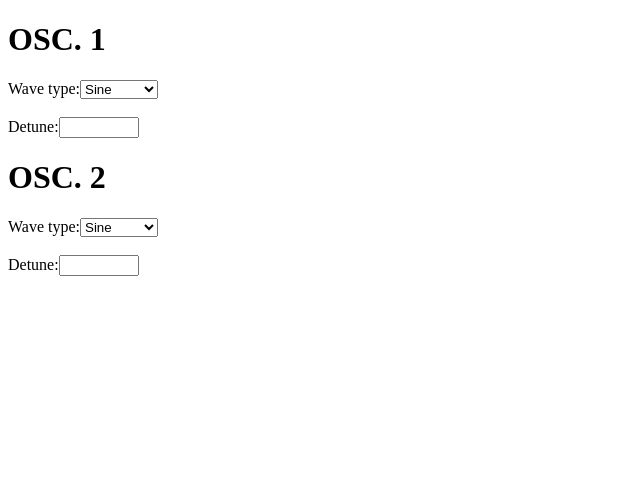
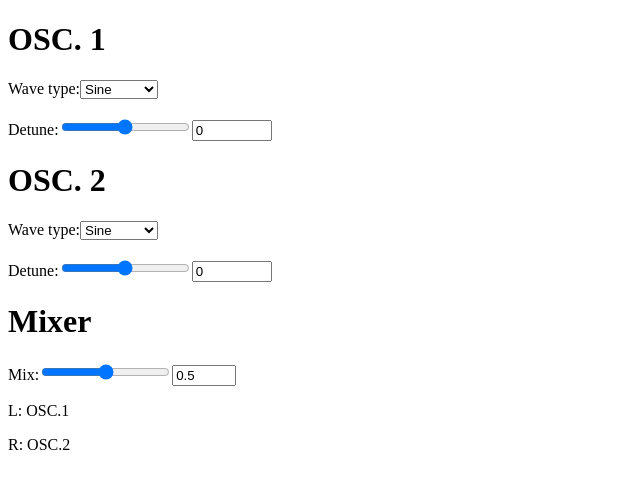
Before and after one commit to croced/synthesis, a React (Create React App) app: page / in a window 1280 px wide. Both pictures are taken after a click on the button "Start". Shown: the top 488 px of the page, without its empty margins (0-640 px from the left). Built offline with nearby package versions, Linux system fonts and the light colour scheme.

Commit message:
feat: added volume mixer, refactoring

```diff
--- a/src/App.tsx
+++ b/src/App.tsx
@@ -1,9 +1,8 @@
-import { isNumber } from 'lodash';
 import React, { useEffect, useRef, useState } from 'react';
-import { ISynthesiser, handleMidiEvent } from './engine/AudioEngine';
+import { IPatch, handleMidiEvent } from './engine/AudioEngine';
 import { GetMIDIMessage } from './engine/MIDIEngine';
 
-const initialSynth: ISynthesiser = {
+const initialPatch: IPatch = {
     oscillators: [
         {
             waveType: "sine",
@@ -14,6 +13,10 @@ const initialSynth: ISynthesiser = {
             detune: 0
         },
     ],
+    mixer: {
+      type: "volume",
+      mix: 0.5
+    }
 };
 
 const App: React.FC = () => {
@@ -23,11 +26,12 @@ const App: React.FC = () => {
 
   const [contextStarted, setContextStarted] = useState(false);
 
-  const [synthesiser, setSynthesiser] = useState<ISynthesiser>(initialSynth);
+  const [patch, setPatch] = useState<IPatch>(initialPatch);
 
   /**
    * Initialise the AudioContext on mount, and close it on unmount.
    */
+
   useEffect(() => {
 
     audioContext.current = new (window.AudioContext || window.webkitAudioContext)();
@@ -79,7 +83,7 @@ const App: React.FC = () => {
         input[1].removeEventListener('midimessage', inputListener);
       });
     }
-  }, [midiAccess, synthesiser]); // eslint-disable-line react-hooks/exhaustive-deps
+  }, [midiAccess, patch]); // eslint-disable-line react-hooks/exhaustive-deps
 
   const onMIDISuccess = (_midiAccess: WebMidi.MIDIAccess) => {
     setMidiAccess(_midiAccess);
@@ -94,7 +98,7 @@ const App: React.FC = () => {
     const midiMessage = GetMIDIMessage(event.data);
 
     if (midiMessage.message !== "unknown")
-      handleMidiEvent(midiMessage, audioContext.current!, synthesiser)
+      handleMidiEvent(midiMessage, audioContext.current!, patch)
 
     else log(midiMessage)
   }
@@ -114,13 +118,13 @@ const App: React.FC = () => {
 
   const handleWaveTypeChange = (event: React.ChangeEvent<HTMLSelectElement>, osc: 0 | 1) => {
 
-    let oscillators = [...synthesiser.oscillators];
+    let oscillators = [...patch.oscillators];
     let oscillator = {...oscillators[osc]};
     oscillator.waveType = event.target.value as "sine" | "square" | "sawtooth" | "triangle";
     oscillators[osc] = oscillator;
 
-    setSynthesiser({
-      ...synthesiser,
+    setPatch({
+      ...patch,
       oscillators
     });
 
@@ -136,22 +140,22 @@ const App: React.FC = () => {
     else if (detuneValue < -1200)
       detuneValue = -1200;
 
-    let oscillators = [...synthesiser.oscillators];
+    let oscillators = [...patch.oscillators];
     let oscillator = {...oscillators[osc]};
     oscillator.detune = detuneValue;
     oscillators[osc] = oscillator;
 
-    setSynthesiser({
-      ...synthesiser,
+    setPatch({
+      ...patch,
       oscillators
     });
 
   }
 
   const renderOscillators = () => {
-    console.log(synthesiser.oscillators.length);
+    console.log(patch.oscillators.length);
 
-    return initialSynth.oscillators.map((osc, i) => {
+    return initialPatch.oscillators.map((osc, i) => {
       return (
         <div key={`osc-${i}`}>
           <h1>OSC. {i + 1}</h1>
@@ -164,17 +168,52 @@ const App: React.FC = () => {
           </select>
           <br />
           <br />
-          <label htmlFor="oscillatorDetune">Detune:</label>
-          <input type="number" name="oscillatorDetune" id="oscillatorDetune" min="-1200" max="1200" onChange={(e) => handleOscDetuneChange(e, i as 0 | 1)}/>
+          <label htmlFor="oscillatorDetuneSlider">Detune:</label>
+          <input type="range" name="oscillatorDetuneSlider" id="oscillatorDetuneSlider" min="-1200" max="1200" step="1" value={patch.oscillators[i].detune} onChange={(e) => handleOscDetuneChange(e, i as 0 | 1)}/>
+          <input type="number" name="oscillatorDetune" id="oscillatorDetune" min="-1200" max="1200" value={patch.oscillators[i].detune} onChange={(e) => handleOscDetuneChange(e, i as 0 | 1)}/>
         </div>
       )
     });
 
   }
 
+  const handleVolMixChange = (event: React.ChangeEvent<HTMLInputElement>) => {
+    let mixValue: number = parseFloat(event.target.value);
+    if (isNaN(mixValue)) return;
+
+    if (mixValue > 1)
+      mixValue = 1;
+    else if (mixValue < 0)
+      mixValue = 0;
+
+      let mixer = {...patch.mixer};
+      mixer.mix = mixValue;
+      mixer = mixer;
+
+      setPatch({
+        ...patch,
+        mixer
+      });
+
+  }
+
+  const renderMixer = () => {
+    return (
+      <div>
+        <h1>Mixer</h1>
+        <label htmlFor="oscillatorMixSlider">Mix:</label>
+        <input type="range" name="oscillatorMixSlider" id="oscillatorMixSlider" min="0" max="1" step="0.01" value={patch.mixer.mix} onChange={handleVolMixChange}/>
+        <input type="number" name="oscillatorMix" id="oscillatorMix" min="0" max="1" step="0.1" value={patch.mixer.mix} onChange={handleVolMixChange}/>
+        <p>L: OSC.1</p>
+        <p>R: OSC.2</p>
+      </div>
+    );
+  }
+
   return (
       <div className="App">
         {renderOscillators()}
+        {renderMixer()}
       </div>
   );
 }
--- a/src/engine/AudioEngine.tsx
+++ b/src/engine/AudioEngine.tsx
@@ -7,8 +7,14 @@ interface IOscillator {
     detune?: number;
 }
 
-export interface ISynthesiser {
+interface IMixer {
+    type: "volume" | "AM" | "FM";
+    mix: number;
+}
+
+export interface IPatch {
     oscillators: IOscillator[];
+    mixer: IMixer;
 }
 
 // Internal interfaces, used for WebAudioAPI
@@ -21,46 +27,58 @@ const oscillatorMap: InternalOscillator[] = [];
 
 /**
  * Handles a MIDI event by setting up the relative WebAudioAPI
- * nodes according to the synthesiser provided (and playing
+ * nodes according to the patch provided (and playing
  * the notes).
  *
  * @param event IStatusMessage - the (parsed) MIDI event to handle
  * @param audioCtx - our WebAudioAPI AudioContext
- * @param synthesiser - the synthesiser object to play this event on
+ * @param patch - the patch object to play this event on
  * @returns
  */
 
-export function handleMidiEvent(event: IStatusMessage, audioCtx: AudioContext, synthesiser: ISynthesiser) {
+export function handleMidiEvent(event: IStatusMessage, audioCtx: AudioContext, patch: IPatch) {
 
     if (!event) return;
     log('-------------- HANDLE MIDI EVENT --------------')
 
     const note = event.pitch! || 0;
 
-    synthesiser.oscillators.forEach((iOsc) => {
+    patch.oscillators.forEach((osc, oscId) => {
 
         if (event.message === "noteOn")
         {
-            log(`-> playing note ${note} on oscillator: ${JSON.stringify(iOsc)})}`);
+            log(`-> playing note ${note} on oscillator: ${JSON.stringify(osc)})}`);
 
+            // creating oscillator
             const oscillator = audioCtx.createOscillator();
+            oscillator.type = osc.waveType;
+            oscillator.frequency.value = noteToFreq(note);
+            oscillator.detune.value = osc.detune || 0;
 
-            oscillator.type = iOsc.waveType;
-            oscillator.frequency.value = noteToFreq(note);
-            oscillator.detune.value = iOsc.detune || 0;
+            // perform mixing
+            if (patch.mixer.type === "volume")
+            {
+                const mixGain = audioCtx.createGain();
+                const mixValue = (oscId === 0 ? 1 - patch.mixer.mix : patch.mixer.mix);
+                mixGain.gain.value = mixValue;
 
-            oscillator.connect(audioCtx.destination);
+                oscillator.connect(mixGain).connect(audioCtx.destination);
+            }
+            // todo: account for AM & FM
+            else oscillator.connect(audioCtx.destination);
+
             oscillator.start();
 
             oscillatorMap.push({pitch: note, oscillator});
 
         } else if ((event.message === "noteOff") || (event.message === "noteOn" && event.velocity === 0)) {
 
-            log(`-> stopping note ${note} on oscillator: ${JSON.stringify(iOsc)})}`);
+            log(`-> stopping note ${note} on oscillator: ${JSON.stringify(osc)})}`);
 
-            oscillatorMap.map((osc, index) => {
-                if (osc.pitch === note) {
-                    osc.oscillator.stop();
+            oscillatorMap.map((_osc, index) => {
+                if (_osc.pitch === note) {
+                    _osc.oscillator.stop();
+                    _osc.oscillator.disconnect();
                     return oscillatorMap.splice(index, 1);
                 }
 
```
